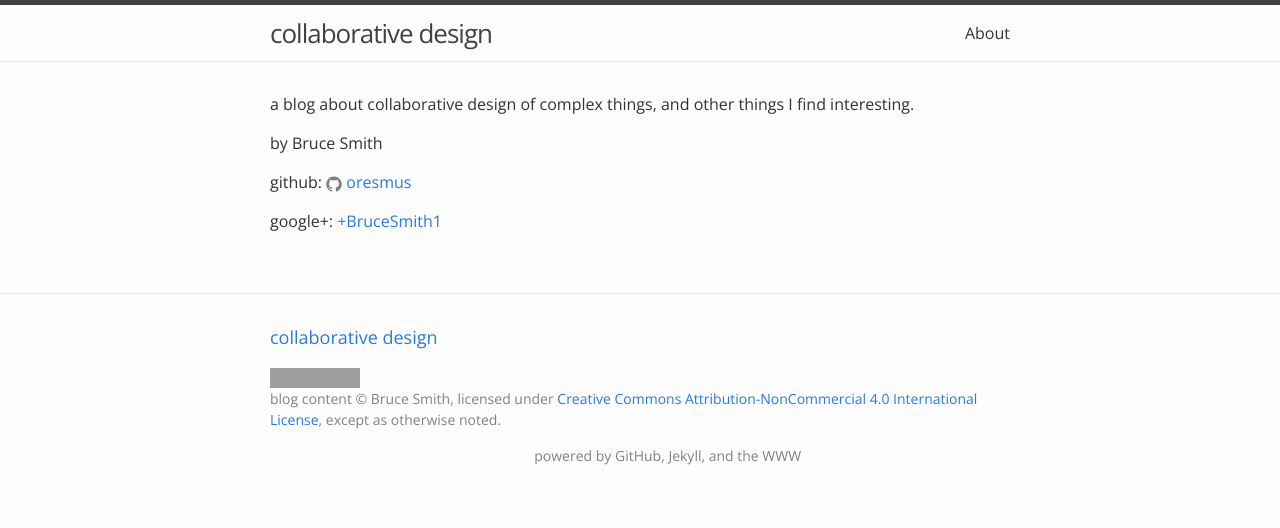
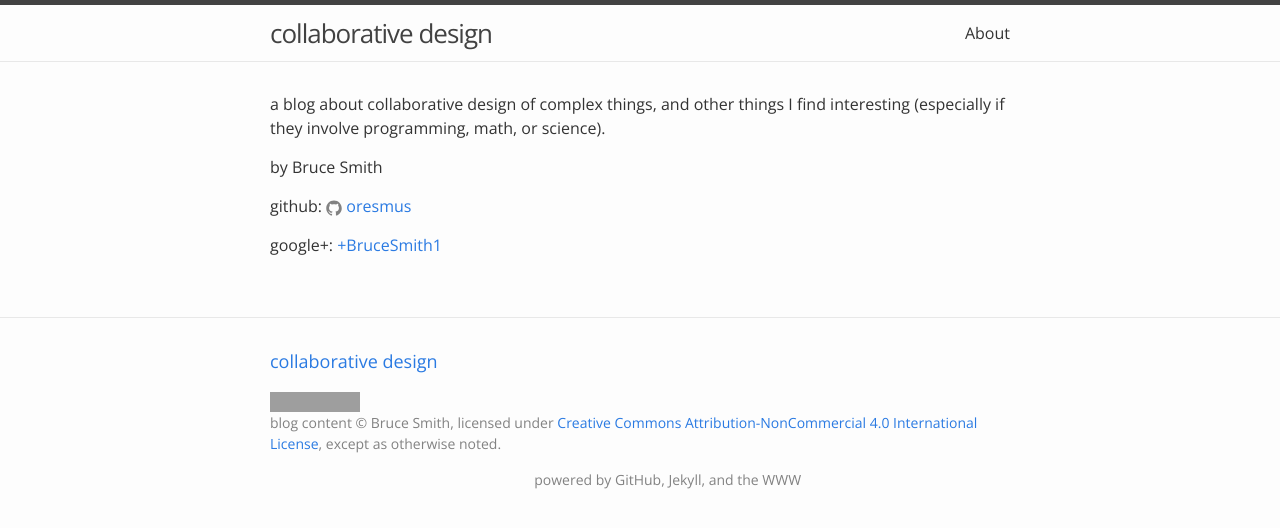
Before and after one commit to oresmus/oresmus.github.io, a Jekyll site: the page built from about.md, in a window 1280 px wide. Shown: the top 528 px of the page. Built offline with Jekyll 4.4.1, drawn with Linux system fonts in a browser that asks for light colours; grey boxes are pictures that could not be loaded.

Commit message:
improve about text

```diff
--- a/_config.yml
+++ b/_config.yml
@@ -3,7 +3,8 @@ title: collaborative design
 email: oresmus@gmail.com
 description: > # this means to ignore newlines until "baseurl:"
     a blog about collaborative design of complex things,
-    and other things I find interesting.
+    and other things I find interesting
+    (especially if they involve programming, math, or science).
 baseurl: "" # the subpath of your site, e.g. /blog/
 url: "http://oresmus.github.io" # the base hostname & protocol for your site
 ### twitter_username: jekyllrb
```
